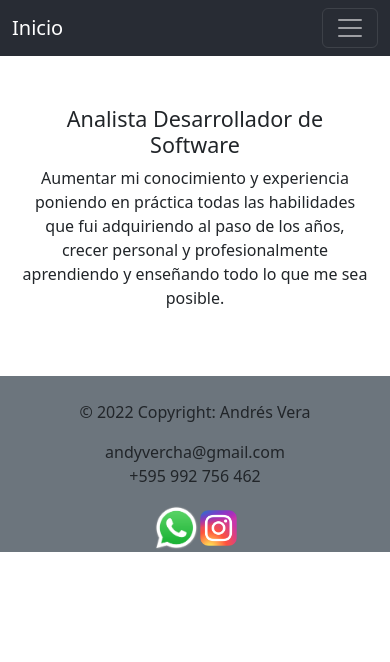
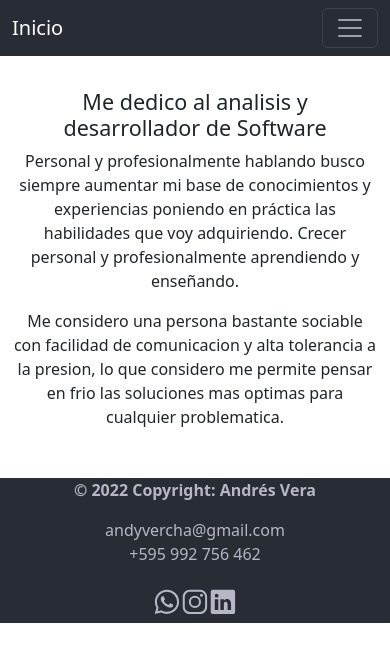
Before and after one commit to poravv/app-port-curricular-avvc, a React (Create React App) app: page /SobreMi in a window 390 px wide. Shown: the top 662 px of the page. Built offline with nearby package versions, Linux system fonts and the light colour scheme.

Commit message:
validado 2

```diff
--- a/package.json
+++ b/package.json
@@ -12,6 +12,7 @@
     "react": "^18.2.0",
     "react-bootstrap": "^2.5.0",
     "react-dom": "^18.2.0",
+    "react-icons": "^4.4.0",
     "react-router-dom": "^6.4.2",
     "react-scripts": "5.0.1",
     "web-vitals": "^2.1.4"
--- a/src/App.css
+++ b/src/App.css
@@ -1,28 +1,23 @@
 
-.App{
+body, html {
+  width: 100%;
+  min-height: 100px;
+}
+
+.App {
   align-items: center;
   justify-content: center;
 }
 
-.App-logo {
-  height: 40vmin;
-  pointer-events: none;
-}
+@media screen and (max-width: 700px) {
 
-@media (prefers-reduced-motion: no-preference) {
-  .App-logo {
-    animation: App-logo-spin infinite 20s linear;
-  }
-
-}
-
-@media screen and (max-width: 700px) {
   /*se aplica a la lista de tareas*/
-  div.personal {
+  .personal {
     display: flex;
     align-items: center;
     justify-content: center;
-    min-height: 300px;
+    /*min-height: 130vh;*/
+    min-height: 50vh;
     flex-direction: column;
   }
 }
@@ -40,52 +35,37 @@
   color: #61dafb;
 }
 
+.navBg {
+  background-color: #282c34;
+}
 
-.card-section {
-  margin: 10px;
-  display: flex;
-  flex-direction: row;
-  justify-content: center;
-  flex-direction: row;
+section {
+  margin: 0 0;
+  text-align: center;
 }
 
 
-.navBg {
-  background-color: #282c34;
-
-}
-
-section {
-  margin: 10px;
-  text-align: center;
-  /*background-color: #000;*/
-  /*color: #61dafb;*/
-  /*background: url('../src/assets/code.jpg') no-repeat fixed bottom;*/
-}
-
-div.personal {
+.personal {
   display: flex;
   align-items: center;
   justify-content: center;
-  min-height: 300px;
+  min-height: 50vh;
 }
 
-.jumbo {
-  background: url('../src/assets/code.jpg') no-repeat fixed bottom;
-  background-size: cover;
-  color: #efefef;
-  height: 200px;
-  position: relative;
-  z-index: -2;
+.myfooter {
+  display: flex;
+  align-items: center;
+  justify-content: center;
 }
 
-.overlay {
-  background-color: #000;
-  opacity: 0.6;
-  position: absolute;
-  top: 0;
-  left: 0;
-  bottom: 0;
-  right: 0;
-  z-index: -1;
+
+.footer {
+  background-color: #282c34;
+  text-align: center;
+  justify-content: center;
+  color: #B5B7C6;
 }
+
+.iconos {
+  color: #B5B7C6;
+}
--- a/src/App.js
+++ b/src/App.js
@@ -1,10 +1,13 @@
 import './App.css';
 import NavigatorBar from './layouts/NavigatorBar';
+import Footer from './layouts/Footer';
 
 function App() {
   return (
     <div className="App">
       <NavigatorBar/>
+
+      <Footer />
     </div>
   );
 }
--- a/src/componentes/Capacitaciones.js
+++ b/src/componentes/Capacitaciones.js
@@ -81,18 +81,12 @@ function Capacitaciones() {
     return (
         <>
             <section>
-            <h1 style={{display: `flex`, justifyContent: `center` }}>Capacitaciones</h1>
-                <div className="container">
-                    <div className="tareas-lista-contenedor">
-                        <div className="row">
-                            {
-                                listaCapacitaciones.map((experiencia) => {
-                                    return <MyCardSimple contenido={experiencia.contenido} />
-                                })
-                            }
-                        </div>
-                    </div>
-                </div>
+                <h1 style={{ display: `flex`, justifyContent: `center` }}>Capacitaciones</h1>
+                {
+                    listaCapacitaciones.map((experiencia) => {
+                        return <MyCardSimple contenido={experiencia.contenido} />
+                    })
+                }
             </section>
         </>
     );
--- a/src/componentes/Inicio.js
+++ b/src/componentes/Inicio.js
@@ -1,15 +1,14 @@
 import React from 'react'
-import { Container } from "react-bootstrap";
 import Imagen from '../assets/programacion3.png';
 
 export const Inicio = () => {
     return (
-        <section>
-            <div className="personal">
-                <Container>
+        <>
+          <div className="personal" style={{display: `flex` , alignItems:`center`, justifyContent:`center`,textAlign:`center`  }}>
+                <div className='container'>
                     <img alt="img1" src={Imagen} />
-                </Container>
-                <Container>
+                </div>
+                <div className='container'>
                     <h1>Bienvenido a mi sitio</h1>
                     <p>Aqui encontraras todo lo relacionado con mi experiencia profesional en el rubro de
                         la informatica y otros cursos y conocimientos extra que eh ido adquiriendo al paso
@@ -18,9 +17,9 @@ export const Inicio = () => {
                     <p style={{ fontweight: `bold` }}>
                         Andrés Valentin Vera Chavez
                     </p>
-                </Container>
+                </div>
             </div>
-        </section>
-    )
+        </>
+    );
 }
 export default Inicio;
--- a/src/componentes/SobreMi.js
+++ b/src/componentes/SobreMi.js
@@ -1,4 +1,4 @@
-import {React} from "react";
+import { React } from "react";
 import { Container } from "react-bootstrap";
 import '../App.css'
 
@@ -9,10 +9,20 @@ const SobreMi = () => {
         <section>
             <div className="personal">
                 <Container>
-              <h4>Analista Desarrollador de Software</h4>
-              <p>Aumentar mi conocimiento y experiencia poniendo en práctica todas las
-                habilidades que fui adquiriendo al paso de los años, crecer personal y
-                profesionalmente aprendiendo y enseñando todo lo que me sea posible.</p>
+                        <h4>Me dedico al analisis y desarrollador de Software</h4>
+                        <p>
+                            Personal y profesionalmente hablando busco siempre aumentar
+                            mi base de conocimientos y experiencias poniendo en práctica las
+                            habilidades que voy adquiriendo. Crecer personal y
+                            profesionalmente aprendiendo y enseñando.
+                        </p>
+
+                        <p>
+                            Me considero una persona bastante sociable con facilidad de
+                            comunicacion y alta tolerancia a la presion, lo que considero
+                            me permite pensar en frio las soluciones
+                            mas optimas para cualquier problematica.
+                        </p>
                     </Container>
             </div>
         </section>
--- a/src/componentes/card/MyCard.js
+++ b/src/componentes/card/MyCard.js
@@ -4,7 +4,7 @@ import { Card } from "react-bootstrap";
 function MyCard({ titulo, contenido, adicional, lista }) {
   return (
     <>
-      <Card className="card" style={{ margin: `60px`, display: `flex`, flexDirection: `row`, justifyContent: `center` }}>
+      <Card className="card" style={{ margin: `10px`, display: `flex`, flexDirection: `row`, justifyContent: `center` }}>
         <Card.Body>
           <Card.Title>{titulo}</Card.Title>
           <Card.Text className="card-text text-secondary">
--- a/src/layouts/Footer.js
+++ b/src/layouts/Footer.js
@@ -1,20 +1,22 @@
 
-import Whatsapp from '../assets/what.png';
-import Ig from '../assets/ig.webp';
+import { IoLogoInstagram, IoLogoWhatsapp, IoLogoLinkedin } from 'react-icons/io5';
 
 function Footer() {
     return (
         <>
-            <footer className="page-footer font-small blue pt-4 bg-secondary">
-                <div className="footer-copyright text-center">
-
-                    <p href="/"> © 2022 Copyright: Andrés Vera</p>
-                    <p>andyvercha@gmail.com<br/>+595 992 756 462 </p>
-                    <a href="https://wa.me/595992756462"><img alt="whatsapp" style={{ height: `3rem` }} src={Whatsapp} /></a>
-                    <a href="https://www.instagram.com/_vienecadames_/"><img alt="instagram" style={{ height: `2.3rem` }} src={Ig} /></a>
+            <section>
+                <div className='footer'>
+                    <p href="/"> <b>© 2022 Copyright: Andrés Vera</b> </p>
+                    <p>andyvercha@gmail.com<br />+595 992 756 462 </p>
+                    <div className='myfooter'>
+                        <a href="https://wa.me/595992756462"><h1><IoLogoWhatsapp className='iconos' /></h1></a>
+                        <a href="https://www.instagram.com/_vienecadames_/"><h1><IoLogoInstagram className='iconos' /></h1></a>
+                        <a href="https://www.linkedin.com/in/andr%C3%A9s-valentin-vera-chavez-b3baa6188/"><h1><IoLogoLinkedin className='iconos' /></h1></a>
+                    </div>
 
                 </div>
-            </footer>
+            </section>
+
         </>
     );
 }
--- a/src/layouts/NavBar.js
+++ b/src/layouts/NavBar.js
@@ -1,7 +1,6 @@
 
 import { Navbar, Nav, Container } from 'react-bootstrap';
 import { Outlet, Link } from 'react-router-dom';
-import Footer from './Footer';
 
 const NavBarV1 = () => {
     return (
@@ -27,8 +26,6 @@ const NavBarV1 = () => {
             </header>
 
             <Outlet></Outlet>
-
-            <Footer/>
         </>
     );
 }
```
Also changed, not shown: src/componentes/Contactos.js (+4 -4 lines), 1 other file (tests, documents, lock files or other folders). Lines whose indentation alone changed are shown as unchanged.
